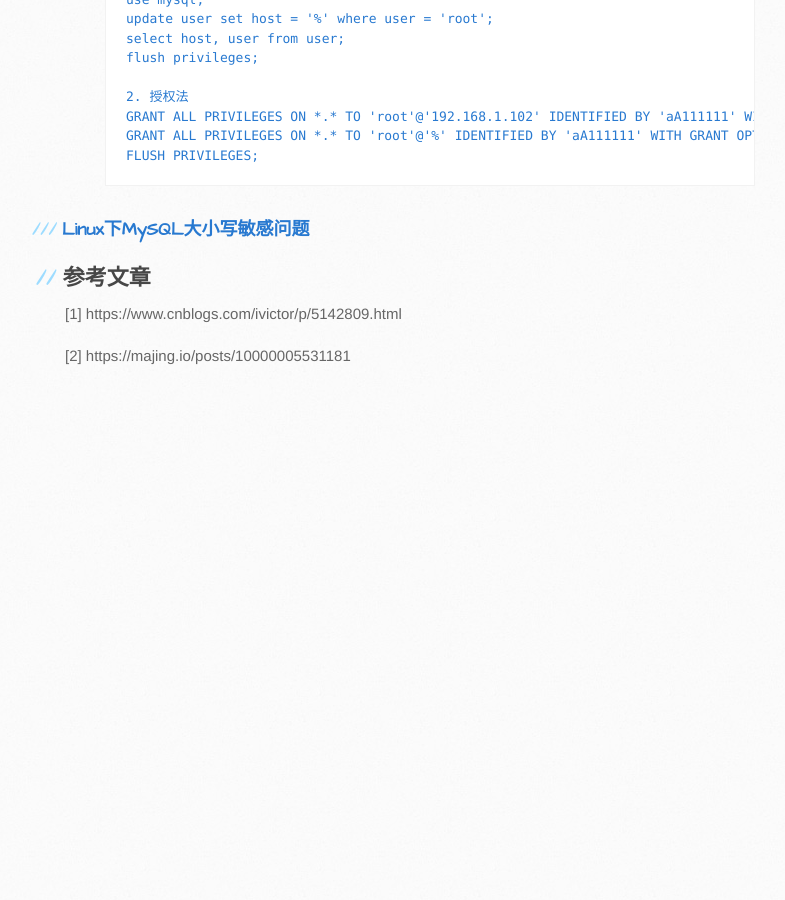
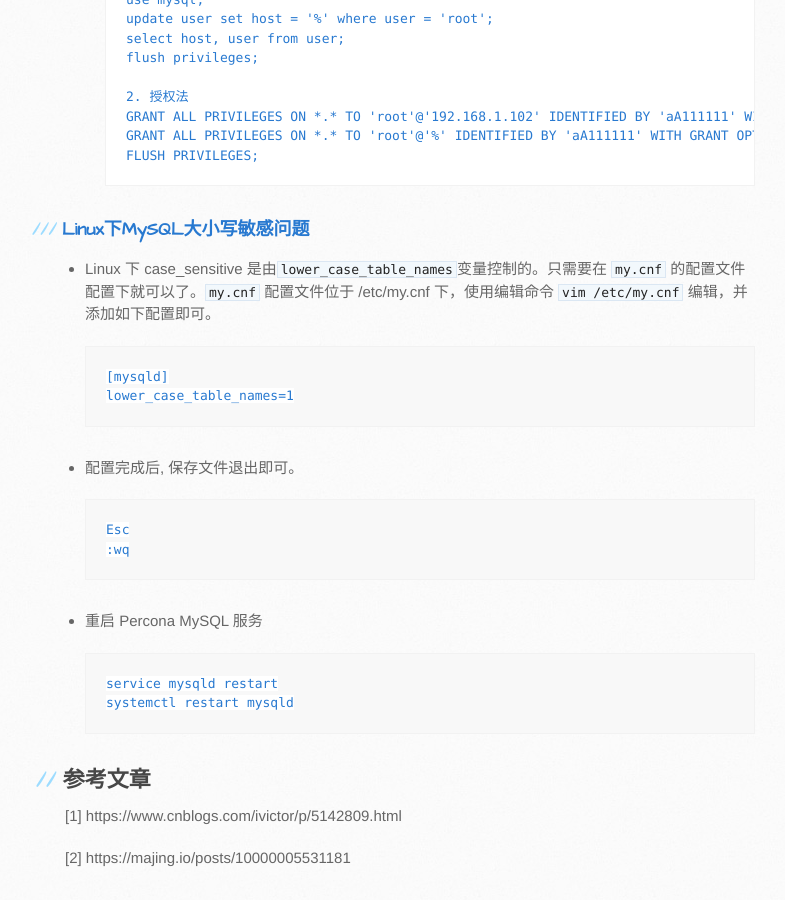
Before and after one commit to MarkShen1992/markshen1992.github.io, a Jekyll site: the page built from document/devops/ops/linux/linux_percona_db_install.md, in a window 1280 px wide and 900 px high, scrolled down 4156 px. Shown: the whole window, without its empty margins (105-890 px from the left). Built offline with Jekyll 4.4.1, drawn with Linux system fonts in a browser that asks for light colours; our own code applies the rules of GitHub Pages for plain Markdown files; before the commit the page ends 4566 px from its top, so only the background shows below that.

Commit message:
case sensitive solution

````diff
--- a/document/devops/ops/linux/linux_percona_db_install.md
+++ b/document/devops/ops/linux/linux_percona_db_install.md
@@ -198,7 +198,26 @@ SET PASSWORD FOR testuser = PASSWORD("123456")
 
 ### [Linux下MySQL大小写敏感问题](https://blog.csdn.net/zhaopeng_yu/article/details/80785813)
 
+- Linux 下 case_sensitive 是由`lower_case_table_names`变量控制的。只需要在 `my.cnf` 的配置文件配置下就可以了。`my.cnf` 配置文件位于 /etc/my.cnf 下，使用编辑命令 `vim /etc/my.cnf` 编辑，并添加如下配置即可。
 
+  ```
+  [mysqld]
+  lower_case_table_names=1
+  ```
+
+- 配置完成后, 保存文件退出即可。
+
+  ```
+  Esc
+  :wq
+  ```
+
+- 重启 Percona MySQL 服务
+
+  ```
+  service mysqld restart
+  systemctl restart mysqld
+  ```
 
 ## 参考文章
 
````
